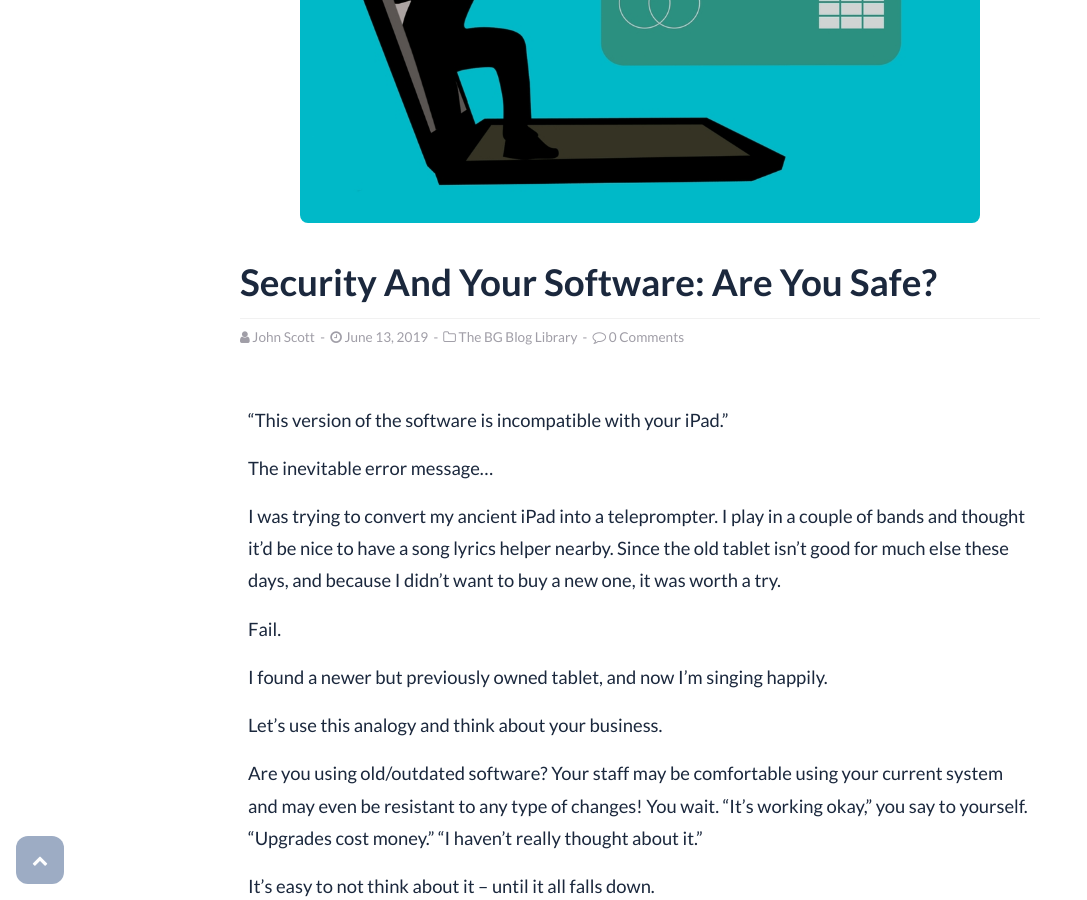
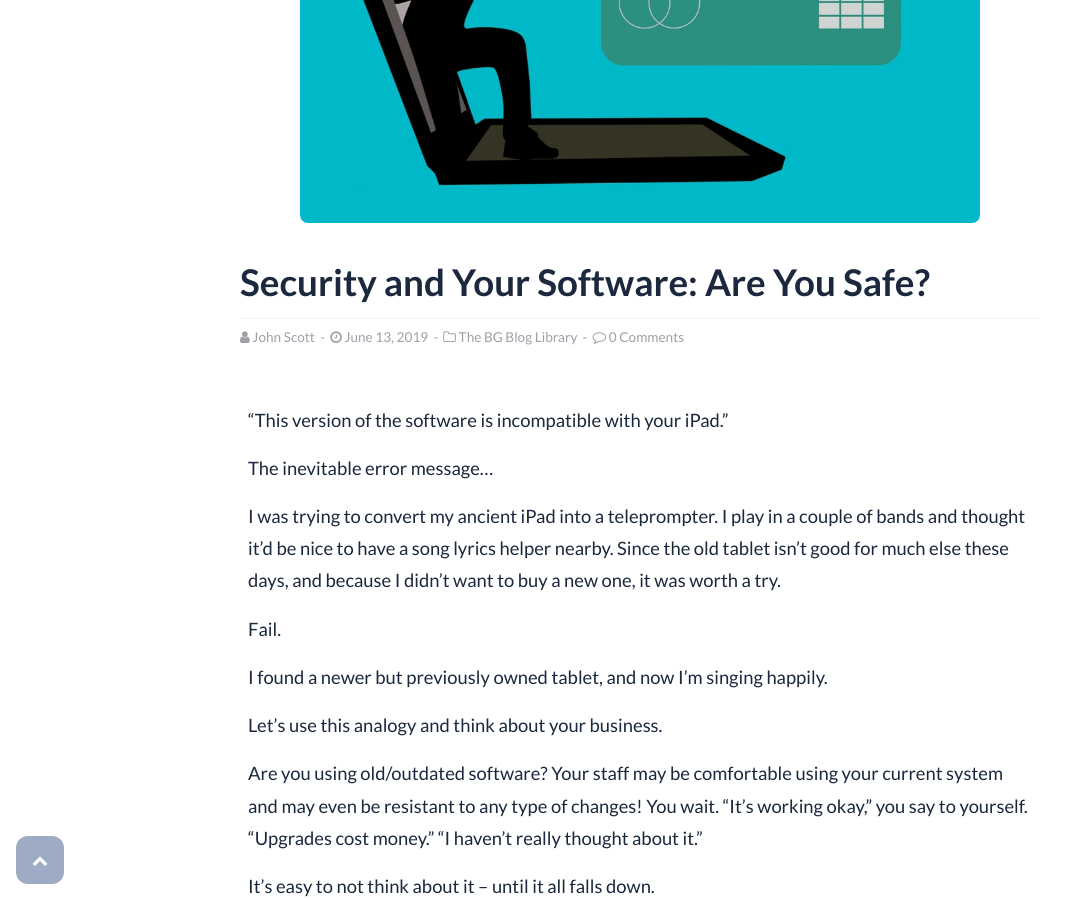
Before and after one commit to bgsoftware/company-site, a Jekyll site: the page built from _posts/2019-06-13-software-security.md, in a window 1280 px wide and 900 px high, scrolled down 339 px. Shown: the whole window, without its empty margins (0-1087 px from the left). Built offline with Jekyll 4.4.1, drawn with Linux system fonts in a browser that asks for light colours; comment, search, counter and statistics services are not loaded.

```diff
--- a/_posts/2019-06-13-software-security.md
+++ b/_posts/2019-06-13-software-security.md
@@ -1,6 +1,6 @@
 ---
 layout      : post
-title       : "Security And Your Software: Are You Safe?"
+title       : "Security and Your Software: Are You Safe?"
 description : How to find out if you’re not.
 image       : 2019-06-13-security-and-your-software-are-you-safe.jpg
 author      : John Scott
```
